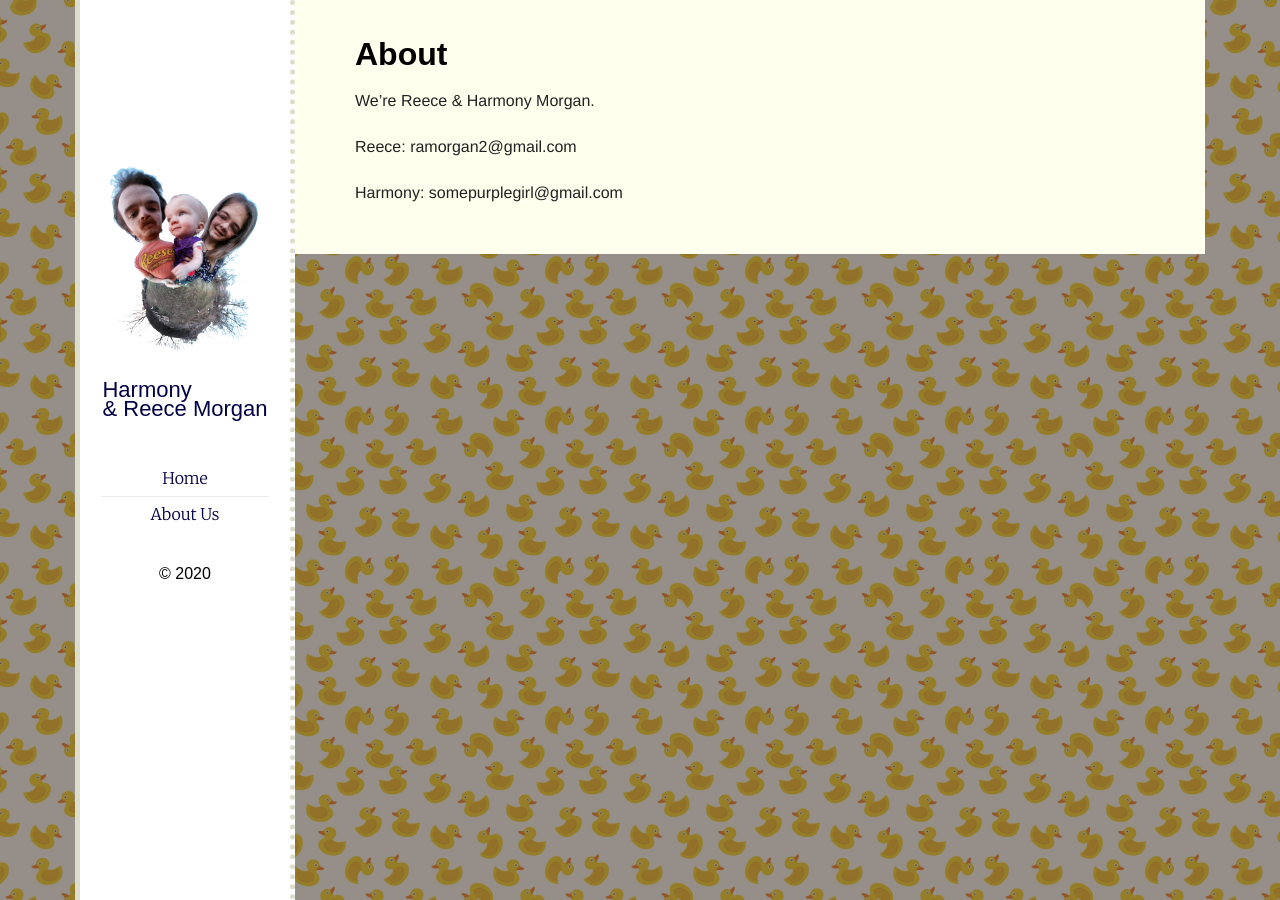
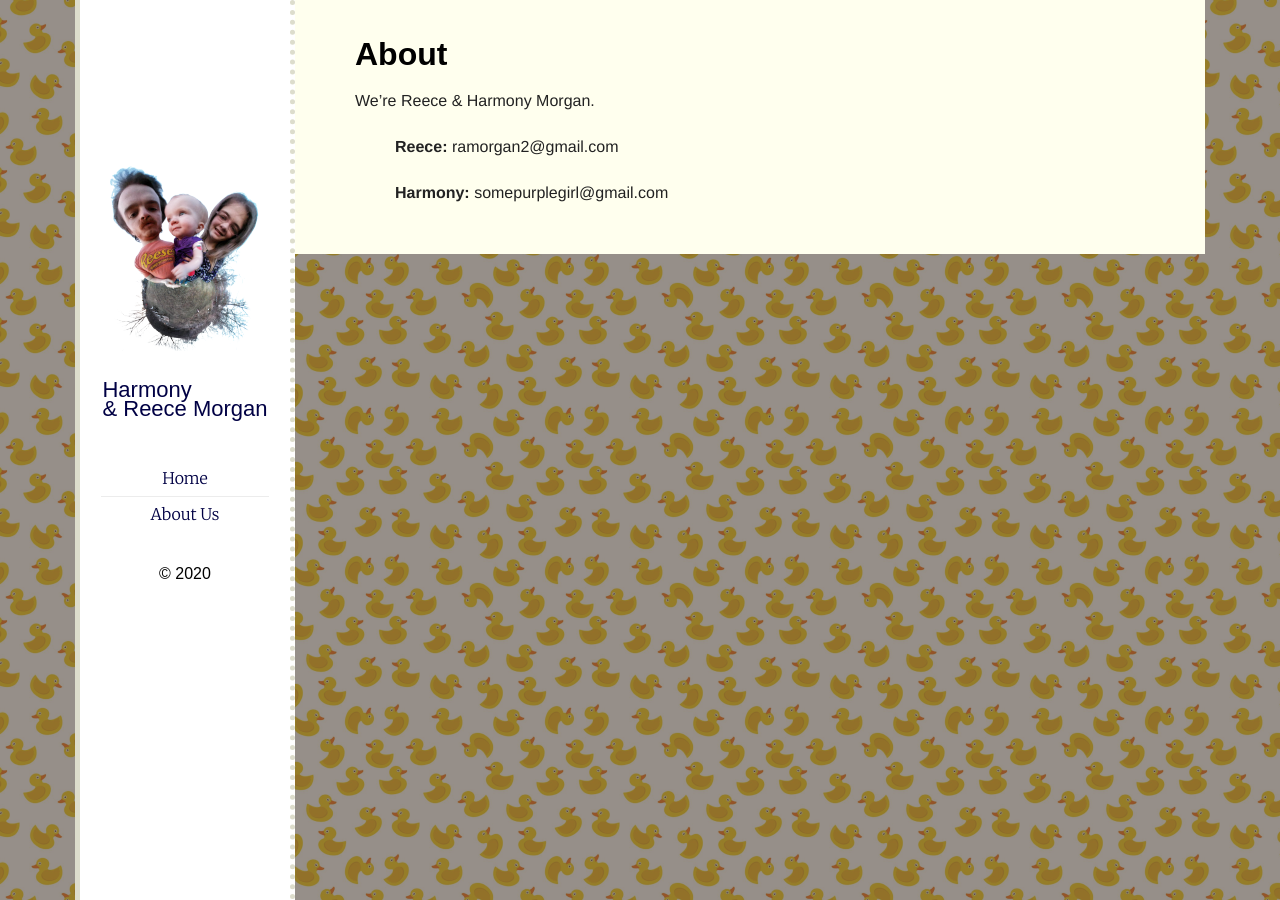
Before and after one commit to lovemyducks/lovemyducks, a Jekyll site: the page built from about.md, in a window 1280 px wide. Built offline with Jekyll 4.4.1, drawn with Linux system fonts in a browser that asks for light colours; part of the change alters nothing that is shown.

```diff
--- a/about.md
+++ b/about.md
@@ -3,9 +3,8 @@ layout: page
 title: About
 permalink: /about/
 ---
-
 We're Reece & Harmony Morgan.
 
-Reece: ramorgan2@gmail.com
-
-Harmony: somepurplegirl@gmail.com
+> **Reece:** ramorgan2@gmail.com
+>
+> **Harmony:** somepurplegirl@gmail.com
```
